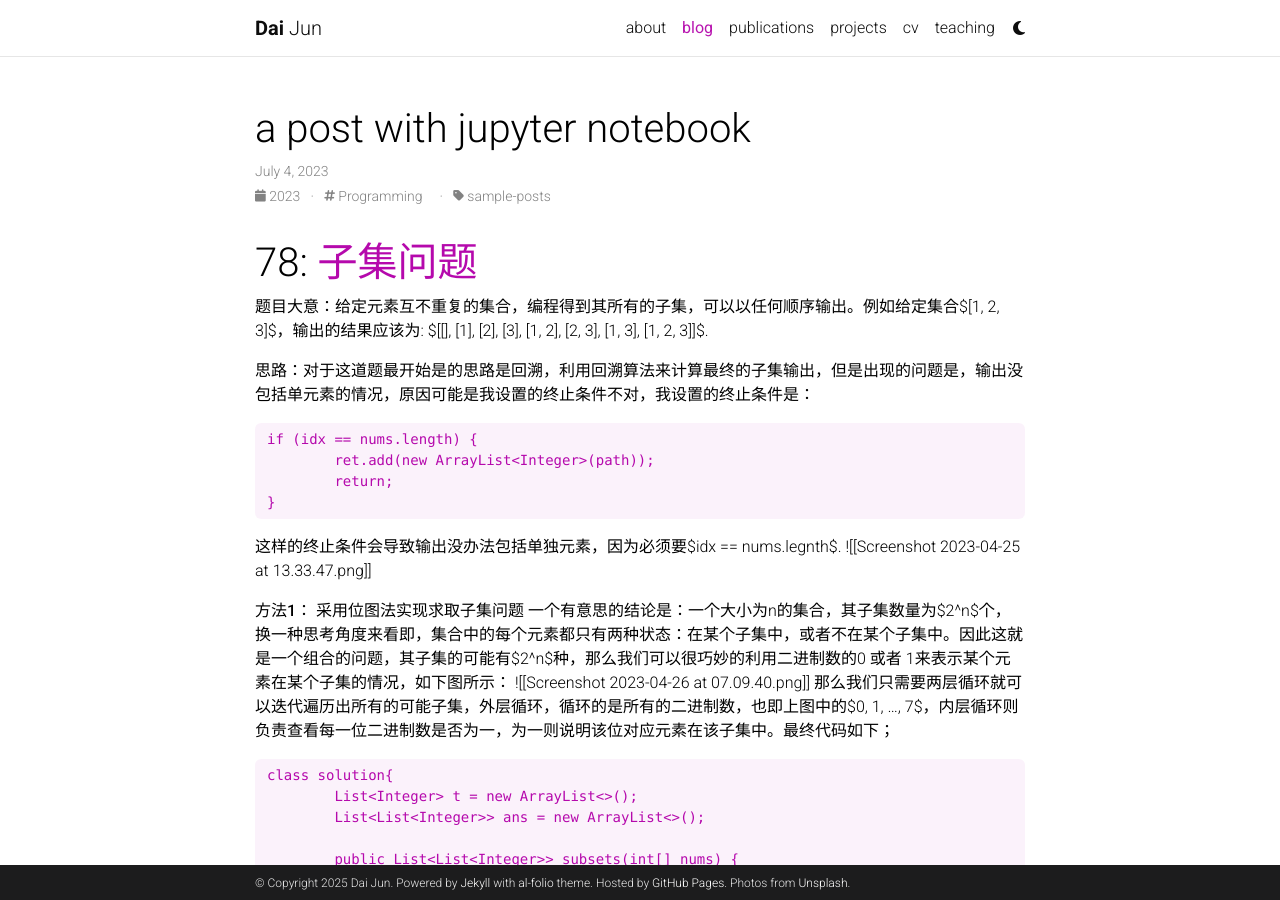
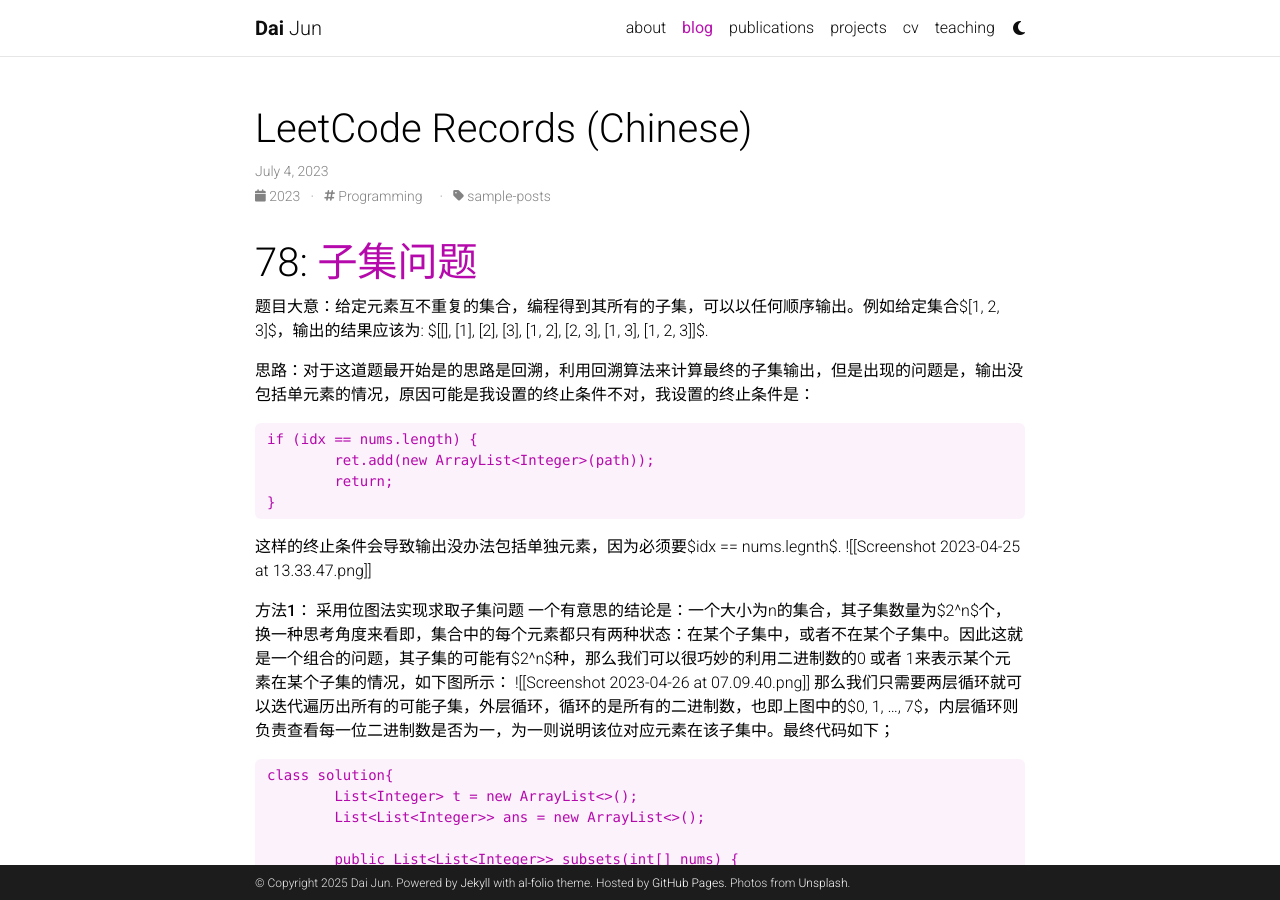
Before and after one commit to daijun10086/daijun10086.github.io, a Jekyll site: the page built from _posts/2023-08-30-LeetCode.md, in a window 1280 px wide and 900 px high. Built offline with Jekyll 4.4.1, drawn with Linux system fonts in a browser that asks for light colours; comment, search, counter and statistics services are not loaded; a style sheet for code colours, icons or effects is not loaded; some of the changed text lies outside the part shown.

Commit message:
update blogs

```diff
--- a/_posts/2023-08-30-LeetCode.md
+++ b/_posts/2023-08-30-LeetCode.md
@@ -1,8 +1,8 @@
 ---
 layout: post
-title: a post with jupyter notebook
+title: LeetCode Records (Chinese)
 date: 2023-07-04 08:57:00-0400
-description: an example of a blog post with jupyter notebook
+description: Some solution threads for LeetCode
 tags: Programming
 categories: sample-posts
 giscus_comments: true
```
Also changed, not shown: other parts of _posts/2023-08-30-LeetCode.md (+0 -7 lines).
